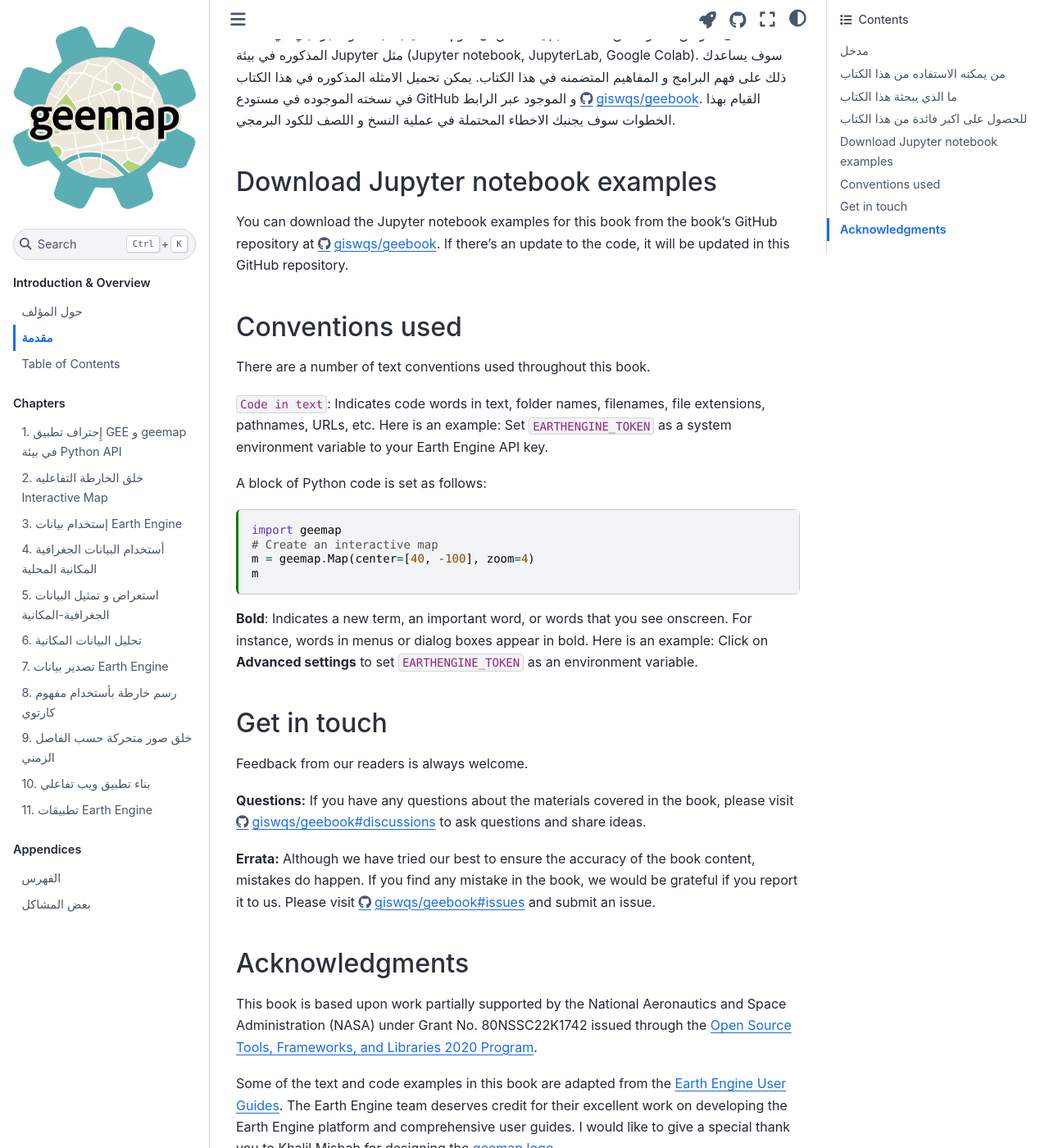
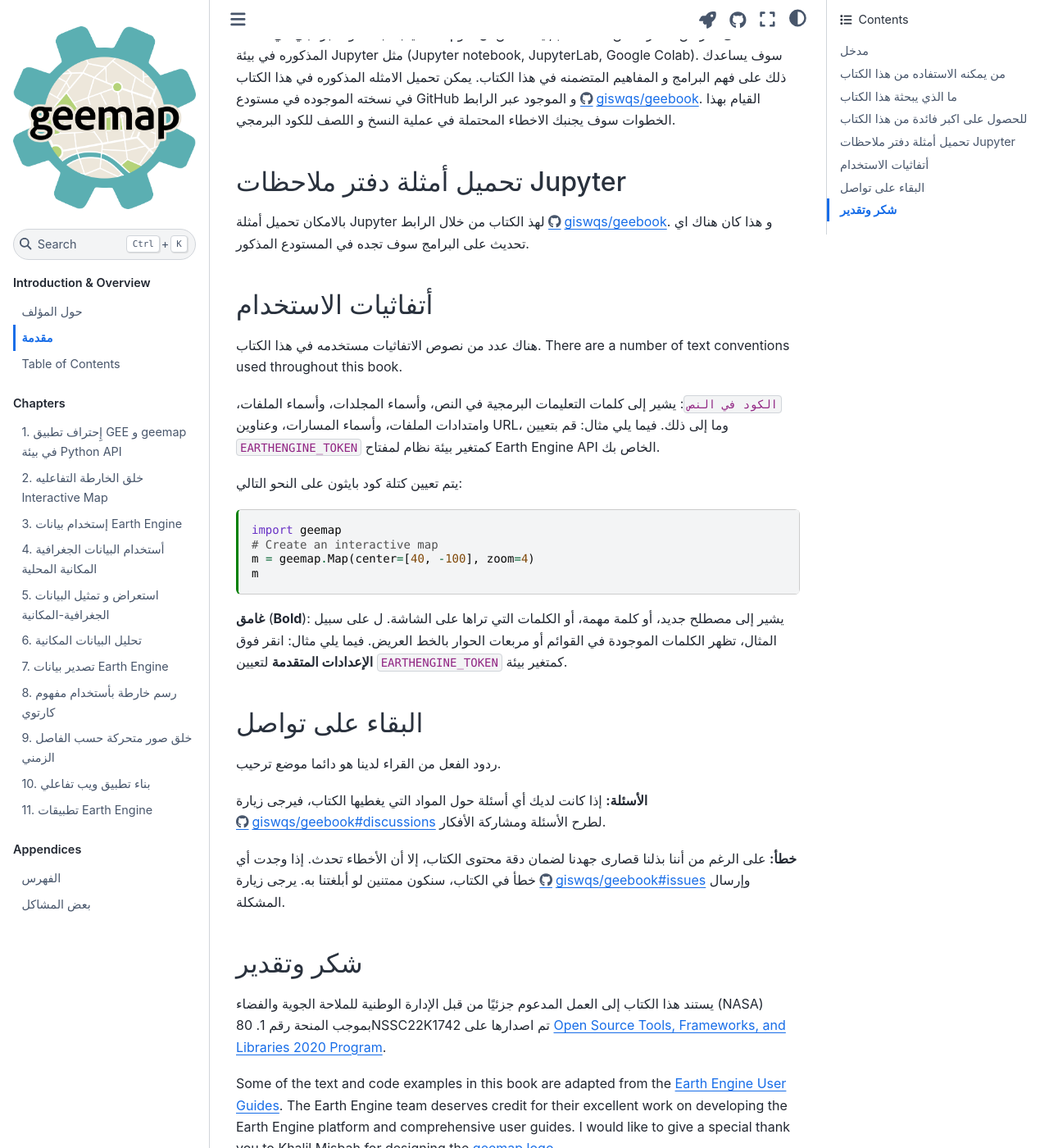
Before and after one commit to giswqs/geebook-arabic, a Jupyter Book: the page built from chapters/preface.md, in a window 1280 px wide and 1400 px high, scrolled down 1976 px. Shown: the whole window at 82% size. Built offline with Jupyter Book 1.0.4 settings and Sphinx 7.4.7 and the Sphinx Book theme 1.1.4, drawn with Linux system fonts in a browser that asks for light colours.

Commit message:
Update preface.md

````diff
--- a/chapters/preface.md
+++ b/chapters/preface.md
@@ -26,27 +26,27 @@ kernelspec:
 
 ## ما الذي يبحثة هذا الكتاب
 
-**الفصل 1** _مدخل الى GEE و geemap_ يوفر هذا الفصل مقدمة الى GEE Python API و كذلك أعداد بيئة بايثون و العمل على geemap.
+**الفصل 1**   _مدخل الى GEE و geemap_ يوفر هذا الفصل مقدمة الى GEE Python API و كذلك أعداد بيئة بايثون و العمل على geemap.
 
-**الفصل 2** _انشاء الخارطة التفاعلية_: يعلم هذا الفصل كيفية أنشاء الخارطة التفاعلية و تخصيصها بأستخدام واجهات التخطيط المختلفة.
+**الفصل 2**   _انشاء الخارطة التفاعلية_: يعلم هذا الفصل كيفية أنشاء الخارطة التفاعلية و تخصيصها بأستخدام واجهات التخطيط المختلفة.
 
-**الفصل 3** _إستخدام بيانات Earth Engine_ :يغطي هذا الفصل أنواع البيانات, و يعلم هذا الفصل في كيفية البحث و تحميل مجاميع البيانات من Earth Engine على الخارطة التفاعلية.
+**الفصل 3**   _إستخدام بيانات Earth Engine_ :يغطي هذا الفصل أنواع البيانات, و يعلم هذا الفصل في كيفية البحث و تحميل مجاميع البيانات من Earth Engine على الخارطة التفاعلية.
 
-**الفصل 4** _أستخدام البيانات الجغرافية المكاني المحلية_ : يعلم هذا الفصل تحميل المتجهات و المرئيات على الخارطة التفاعلية و تحميل البيانات من OpenStreetMap.
+**الفصل 4**   _أستخدام البيانات الجغرافية المكاني المحلية_ : يعلم هذا الفصل تحميل المتجهات و المرئيات على الخارطة التفاعلية و تحميل البيانات من OpenStreetMap.
 
-**الفصل 5** _إستعراض و تمثيل البيانات الجغرافية المكانية_ : يغطي هذا الفصل مختلف الادوات و التقنيات لاستعراض و تمثيل البيانات مثل استعراض خارطتين, ربط الخرائط, متصفح البيانات عبر الزمن. و كذلك يغطي خلق عناصر اضافية مثل شريط الالوان, مفتاح الخرائط, و التسميات.
+**الفصل 5**   _إستعراض و تمثيل البيانات الجغرافية المكانية_ : يغطي هذا الفصل مختلف الادوات و التقنيات لاستعراض و تمثيل البيانات مثل استعراض خارطتين, ربط الخرائط, متصفح البيانات عبر الزمن. و كذلك يغطي خلق عناصر اضافية مثل شريط الالوان, مفتاح الخرائط, و التسميات.
 
-**الفصل 6** _تحليل البيانات الجغرافية المكانية_ : يغطي هذا الفصل الطرق الاحصائية و التعليم الالي و تحليل البيانات الجغرافية المكانية مثل الاحصاء المناطقي, التصنيف الغير موجه, التصنيف الغير موجه, و تقييم الدقة.
+**الفصل 6**   _تحليل البيانات الجغرافية المكانية_ : يغطي هذا الفصل الطرق الاحصائية و التعليم الالي و تحليل البيانات الجغرافية المكانية مثل الاحصاء المناطقي, التصنيف الغير موجه, التصنيف الغير موجه, و تقييم الدقة.
 
-**الفصل 7** _استعراض بيانات Earth Engine_ : هذا الفصل يغطي تصدير المتجهات و المرئيات الى Earth Engine و تحميل ألاف رقائق الصور من Earth Engine في غضون دقائق قليلة.
+**الفصل 7**   _استعراض بيانات Earth Engine_ : هذا الفصل يغطي تصدير المتجهات و المرئيات الى Earth Engine و تحميل ألاف رقائق الصور من Earth Engine في غضون دقائق قليلة.
 
-**الفصل 8** _إنشاء خارطة بأستخدام كارتووي Cartoee_ : يغطي هذا الفصل كيفية خلق خرائط دقة عالية بأستخدام نموذج كارتووي. و كذلك يغطي رسم بيانات Earth Engine على الخارطة و تخصيص الاسقاط على الخارطة.
+**الفصل 8**   _إنشاء خارطة بأستخدام كارتووي Cartoee_ : يغطي هذا الفصل كيفية خلق خرائط دقة عالية بأستخدام نموذج كارتووي. و كذلك يغطي رسم بيانات Earth Engine على الخارطة و تخصيص الاسقاط على الخارطة.
 
-**الفصل 9** _خلق صور  متحركه حسب الفاصل الزمني Timelapse_ : يزود هذا الفصل امثلة تطبيقية لاستخدام geemap في خلق صور متحركة حسب الفاصل الزمني للمرئيات و صور الجوية مثل Landsat, GOES, MODIS, NAIP.
+**الفصل 9**   _خلق صور  متحركه حسب الفاصل الزمني Timelapse_ : يزود هذا الفصل امثلة تطبيقية لاستخدام geemap في خلق صور متحركة حسب الفاصل الزمني للمرئيات و صور الجوية مثل Landsat, GOES, MODIS, NAIP.
 
-**الفصل 10** _خلق تطبيقات ويب تفاعلية_ : يعلم هذا الفصل كيفية بناء تطبيقات مع Earth Engine و geemap من البداية. و كذلك يغطي نشر التطبيقات على المنصات السحابية لجميع المستخدمين.
+**الفصل 10**   _خلق تطبيقات ويب تفاعلية_ : يعلم هذا الفصل كيفية بناء تطبيقات مع Earth Engine و geemap من البداية. و كذلك يغطي نشر التطبيقات على المنصات السحابية لجميع المستخدمين.
 
-**الفصل 11** _تطبيقات Earth Engine_ : يغطي هذا الفصل تطبيق Earth Engine في مجالات مختلفة مثل خرائط المياه السطحية, الغطاء النباتي, الفيضانات, الغطاء الارضي العالمي.
+**الفصل 11**   _تطبيقات Earth Engine_ : يغطي هذا الفصل تطبيق Earth Engine في مجالات مختلفة مثل خرائط المياه السطحية, الغطاء النباتي, الفيضانات, الغطاء الارضي العالمي.
 
 
 ## للحصول على اكبر فائدة من هذا الكتاب
@@ -54,17 +54,18 @@ kernelspec:
 لغرض الحصول على أقصى فائده من هذا الكتاب, يفترض ان يكون لديك المعلومات الاساسية للبرمجه في لغة بايثون و التي تشمل المتغيرات, المصفوفات, القواميس, القوائم, حلقات التكرار, و الدوال. و هذا كنت على دراية بهذه المواضيع فهذا يعني انه لديل المعرفه الكافية للبدء للسير في هذا الكتاب! و للحصول على اقصى قدر من المعرفة من هذا الكتاب, يستحسن ان تقوم شخصيا بكتابة الكود البرمجي في الامثلة المذكوره في بيئة Jupyter مثل (Jupyter notebook, JupyterLab, Google Colab). سوف يساعدك ذلك على فهم البرامج و المفاهيم المتضمنه في هذا الكتاب. يمكن تحميل الامثله المذكوره في هذا الكتاب في نسخته الموجوده في مستودع GitHub و الموجود عبر الرابط <https://github.com/giswqs/geebook>. القيام بهذا الخطوات سوف يجنبك الاخطاء المحتملة في عملية النسخ و اللصف للكود البرمجي.
 
 
-## Download Jupyter notebook examples
+## تحميل أمثلة دفتر ملاحظات Jupyter
 
-You can download the Jupyter notebook examples for this book from the book's GitHub repository at <https://github.com/giswqs/geebook>. If there's an update to the code, it will be updated in this GitHub repository.
+بالامكان تحميل أمثلة Jupyter لهذ الكتاب من خلال الرابط <https://github.com/giswqs/geebook>. و هذا كان هناك اي تحديث على البرامج سوف تجده في المستودع المذكور.
 
-## Conventions used
+## أتفاثيات الاستخدام
 
+هناك عدد من نصوص الاتفاثيات مستخدمه في هذا الكتاب.
 There are a number of text conventions used throughout this book.
 
-`Code in text`: Indicates code words in text, folder names, filenames, file extensions, pathnames, URLs, etc. Here is an example: Set `EARTHENGINE_TOKEN` as a system environment variable to your Earth Engine API key.
+`الكود في النص`: يشير إلى كلمات التعليمات البرمجية في النص، وأسماء المجلدات، وأسماء الملفات، وامتدادات الملفات، وأسماء المسارات، وعناوين URL، وما إلى ذلك. فيما يلي مثال: قم بتعيين `EARTHENGINE_TOKEN` كمتغير بيئة نظام لمفتاح Earth Engine API الخاص بك.
 
-A block of Python code is set as follows:
+يتم تعيين كتلة كود بايثون على النحو التالي:
 
 ```{code-cell}
 import geemap
@@ -73,20 +74,22 @@ m = geemap.Map(center=[40, -100], zoom=4)
 m
 ```
 
-**Bold**: Indicates a new term, an important word, or words that you see onscreen. For
-instance, words in menus or dialog boxes appear in bold. Here is an example: Click on **Advanced settings** to set `EARTHENGINE_TOKEN` as an environment variable.
+**غامق** (**Bold**): يشير إلى مصطلح جديد، أو كلمة مهمة، أو الكلمات التي تراها على الشاشة. ل
+على سبيل المثال، تظهر الكلمات الموجودة في القوائم أو مربعات الحوار بالخط العريض. فيما يلي مثال: انقر فوق **الإعدادات المتقدمة** لتعيين `EARTHENGINE_TOKEN` كمتغير بيئة.
 
-## Get in touch
+## البقاء على تواصل
 
-Feedback from our readers is always welcome.
+ردود الفعل من القراء لدينا هو دائما موضع ترحيب.
 
-**Questions:** If you have any questions about the materials covered in the book, please visit <https://github.com/giswqs/geebook/discussions> to ask questions and share ideas.
+**الأسئلة:** إذا كانت لديك أي أسئلة حول المواد التي يغطيها الكتاب، فيرجى زيارة <https://github.com/giswqs/geebook/discussions> لطرح الأسئلة ومشاركة الأفكار.
 
-**Errata:** Although we have tried our best to ensure the accuracy of the book content, mistakes do happen. If you find any mistake in the book, we would be grateful if you report it to us. Please visit <https://github.com/giswqs/geebook/issues> and submit an issue.
+**خطأ:** على الرغم من أننا بذلنا قصارى جهدنا لضمان دقة محتوى الكتاب، إلا أن الأخطاء تحدث. إذا وجدت أي خطأ في الكتاب، سنكون ممتنين لو أبلغتنا به. يرجى زيارة <https://github.com/giswqs/geebook/issues> وإرسال المشكلة.
 
-## Acknowledgments
 
-This book is based upon work partially supported by the National Aeronautics and Space Administration (NASA) under Grant No. 80NSSC22K1742 issued through the [Open Source Tools, Frameworks, and Libraries 2020 Program](https://bit.ly/3RVBRcQ).
+## شكر وتقدير
+
+يستند هذا الكتاب إلى العمل المدعوم جزئيًا من قبل الإدارة الوطنية للملاحة الجوية والفضاء (NASA) بموجب المنحة رقم 1. 80NSSC22K1742  تم اصدارها على [Open Source Tools, Frameworks, and Libraries 2020 Program](https://bit.ly/3RVBRcQ).
+
 
 Some of the text and code examples in this book are adapted from the [Earth Engine User Guides](https://developers.google.com/earth-engine/guides). The Earth Engine team deserves credit for their excellent work on developing the Earth Engine platform and comprehensive user guides. I would like to give a special thank you to Khalil Misbah for designing the [geemap logo](https://github.com/gee-community/geemap/tree/master/docs/assets).
 
````
